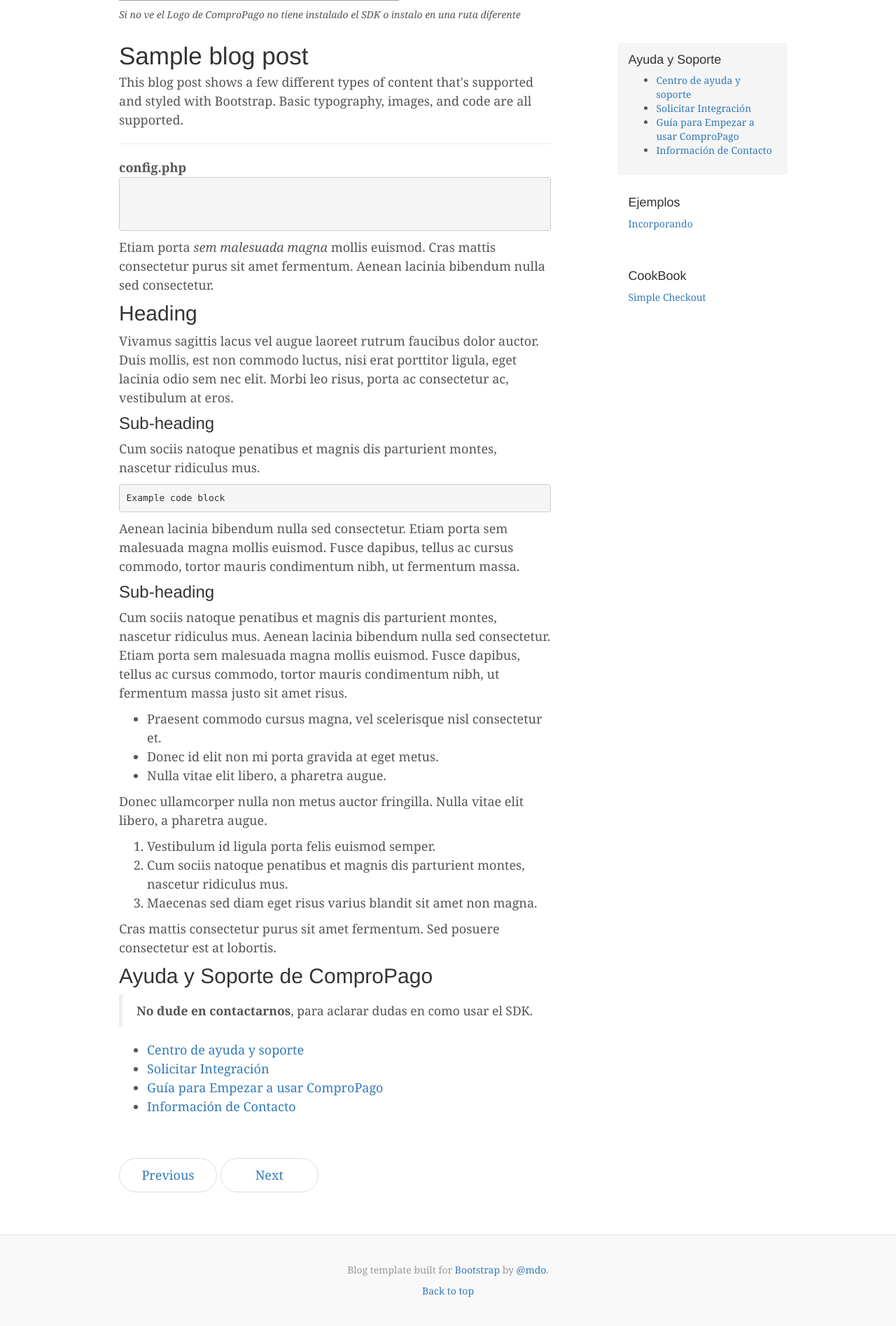
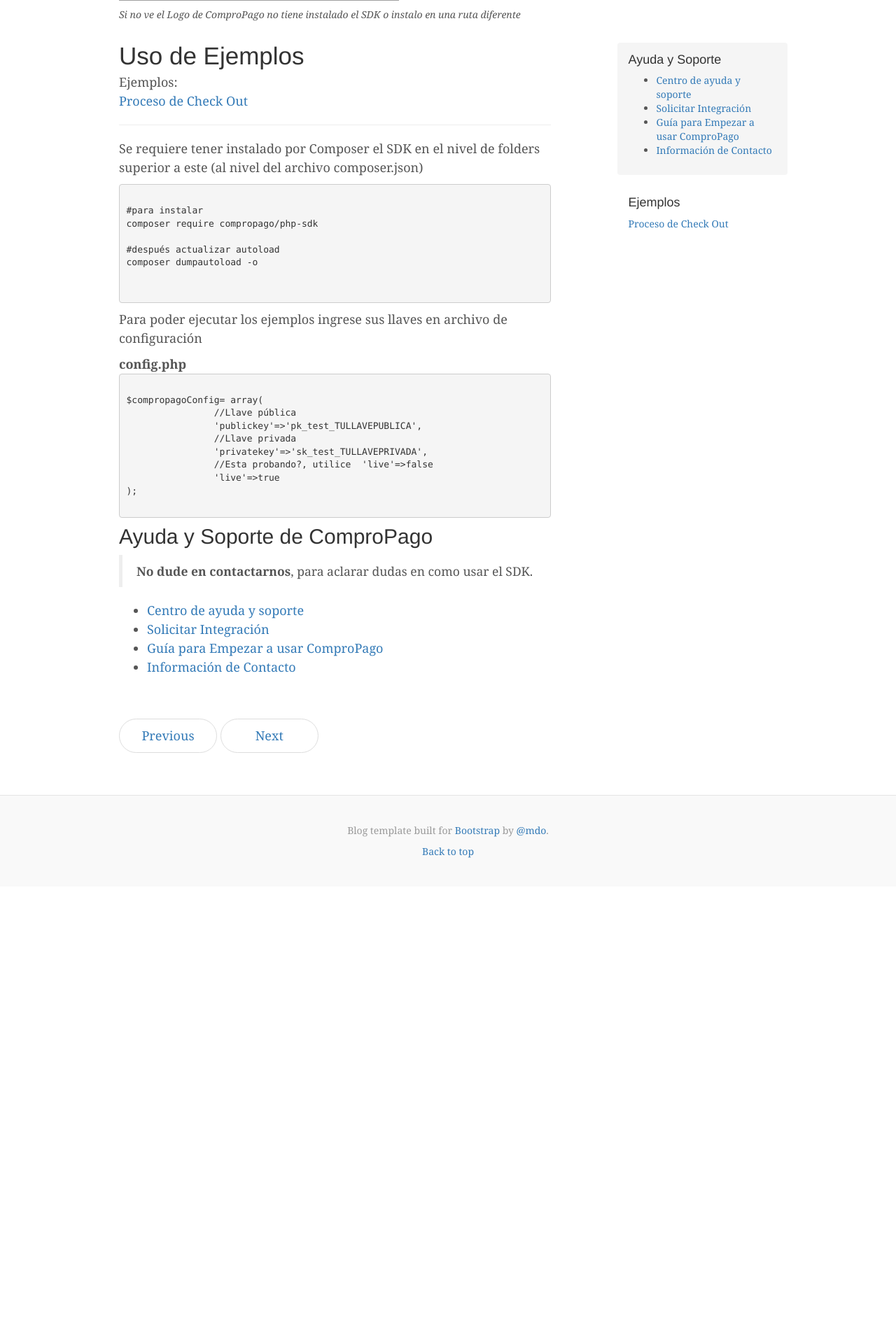
Before and after one commit to compropago/simplestore-deprecated, a PHP site: page /examples/index.php in a window 1280 px wide. Shown: the part 487-2382 px from the top of the page at 70% size. After the commit the page ends 1713 px from the top, so only its background shows below. Run offline with PHP 8.4, Linux system fonts and the light colour scheme; some libraries are stand-ins or nearby versions; grey boxes are pictures that could not be loaded.

Commit message:
ejemplo de CheckOut con SDK

```diff
--- a/examples/config.php
+++ b/examples/config.php
@@ -24,15 +24,12 @@
 require dirname(__FILE__).'/../vendor/autoload.php';
 
 $compropagoConfig= array(
-
-
 		//Llave pública
 		'publickey'=>'pk_test_TULLAVEPUBLICA',
 		//Llave privada
 		'privatekey'=>'sk_test_TULLAVEPRIVADA',
 		//Esta probando?, utilice  'live'=>false
 		'live'=>true
-
 );
 // Instancia del Client, su utiliza mayormente para el uso del SDK
 $compropagoClient= new Compropago\Client($compropagoConfig);
--- a/examples/index.php
+++ b/examples/index.php
@@ -44,35 +44,37 @@
         <div class="col-sm-8 blog-main">
 
           <div class="blog-post">
-            <h2 class="blog-post-title">Sample blog post</h2>
-            <p>This blog post shows a few different types of content that's supported and styled with Bootstrap. Basic typography, images, and code are all supported.</p>
+            <h2 class="blog-post-title">Uso de Ejemplos</h2>
+            Ejemplos:
+            <ol class="list-unstyled">
+              <li><a href="checkout.php">Proceso de Check Out</a></li>
+
+            </ol>
             <hr>
+            <p>Se requiere tener instalado por Composer el SDK en el nivel de folders superior a este (al nivel del archivo composer.json)</p>
+             <pre>
+             <code>
+#para instalar
+composer require compropago/php-sdk
+
+#después actualizar autoload
+composer dumpautoload -o
+             </code>
+             </pre>
+             <p>Para poder ejecutar los ejemplos ingrese sus llaves en archivo de configuración</p>
             <b>config.php</b>
             <pre><code>
-
+$compropagoConfig= array(
+		//Llave pública
+		'publickey'=>'pk_test_TULLAVEPUBLICA',
+		//Llave privada
+		'privatekey'=>'sk_test_TULLAVEPRIVADA',
+		//Esta probando?, utilice  'live'=>false
+		'live'=>true
+);
 			</code></pre>
 
-            <p>Etiam porta <em>sem malesuada magna</em> mollis euismod. Cras mattis consectetur purus sit amet fermentum. Aenean lacinia bibendum nulla sed consectetur.</p>
-            <h2>Heading</h2>
-            <p>Vivamus sagittis lacus vel augue laoreet rutrum faucibus dolor auctor. Duis mollis, est non commodo luctus, nisi erat porttitor ligula, eget lacinia odio sem nec elit. Morbi leo risus, porta ac consectetur ac, vestibulum at eros.</p>
-            <h3>Sub-heading</h3>
-            <p>Cum sociis natoque penatibus et magnis dis parturient montes, nascetur ridiculus mus.</p>
-            <pre><code>Example code block</code></pre>
-            <p>Aenean lacinia bibendum nulla sed consectetur. Etiam porta sem malesuada magna mollis euismod. Fusce dapibus, tellus ac cursus commodo, tortor mauris condimentum nibh, ut fermentum massa.</p>
-            <h3>Sub-heading</h3>
-            <p>Cum sociis natoque penatibus et magnis dis parturient montes, nascetur ridiculus mus. Aenean lacinia bibendum nulla sed consectetur. Etiam porta sem malesuada magna mollis euismod. Fusce dapibus, tellus ac cursus commodo, tortor mauris condimentum nibh, ut fermentum massa justo sit amet risus.</p>
-            <ul>
-              <li>Praesent commodo cursus magna, vel scelerisque nisl consectetur et.</li>
-              <li>Donec id elit non mi porta gravida at eget metus.</li>
-              <li>Nulla vitae elit libero, a pharetra augue.</li>
-            </ul>
-            <p>Donec ullamcorper nulla non metus auctor fringilla. Nulla vitae elit libero, a pharetra augue.</p>
-            <ol>
-              <li>Vestibulum id ligula porta felis euismod semper.</li>
-              <li>Cum sociis natoque penatibus et magnis dis parturient montes, nascetur ridiculus mus.</li>
-              <li>Maecenas sed diam eget risus varius blandit sit amet non magna.</li>
-            </ol>
-            <p>Cras mattis consectetur purus sit amet fermentum. Sed posuere consectetur est at lobortis.</p>
+
             <h2>Ayuda y Soporte de ComproPago</h2>
             <blockquote>
               <p><strong>No dude en contactarnos</strong>, para aclarar dudas en como usar el SDK.</p>
--- a/examples/template/sidebar.php
+++ b/examples/template/sidebar.php
@@ -33,15 +33,9 @@
           <div class="sidebar-module">
             <h4>Ejemplos</h4>
             <ol class="list-unstyled">
-              <li><a href="#">Incorporando</a></li>
+              <li><a href="checkout.php">Proceso de Check Out</a></li>
 
             </ol>
           </div>
-          <div class="sidebar-module">
-            <h4>CookBook</h4>
-            <ol class="list-unstyled">
-              <li><a href="#">Simple Checkout</a></li>
 
-            </ol>
-          </div>
         </div><!-- /.blog-sidebar -->
```
Also changed, not shown: examples/checkout.php (+1 -6 lines), examples/checkout2.php (+1 -6 lines), 1 other file.
